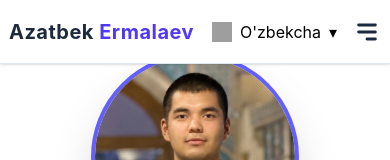
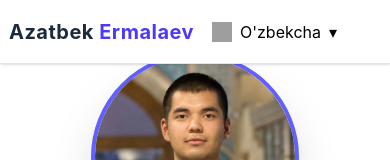
Before and after one commit to azatbek-07/react-tailwindcss-portfolio, a React (Vite) app: page / in a window 390 px wide. Shown: the top 160 px of the page. Built offline with nearby package versions, Linux system fonts and the light colour scheme; grey boxes are pictures that could not be loaded.

Commit message:
yangilanish

```diff
--- a/src/components/Header.jsx
+++ b/src/components/Header.jsx
@@ -44,7 +44,7 @@
                     <LanguageDropdown />
 
                     <button
-                        className="md:hidden text-slate-800 focus:outline-none"
+                        className="md:hidden text-white focus:outline-none"
                         onClick={() => setIsOpen(!isOpen)}
                     >
                         {isOpen ? <HiX size={28} /> : <HiMenuAlt3 size={28} />}
```
